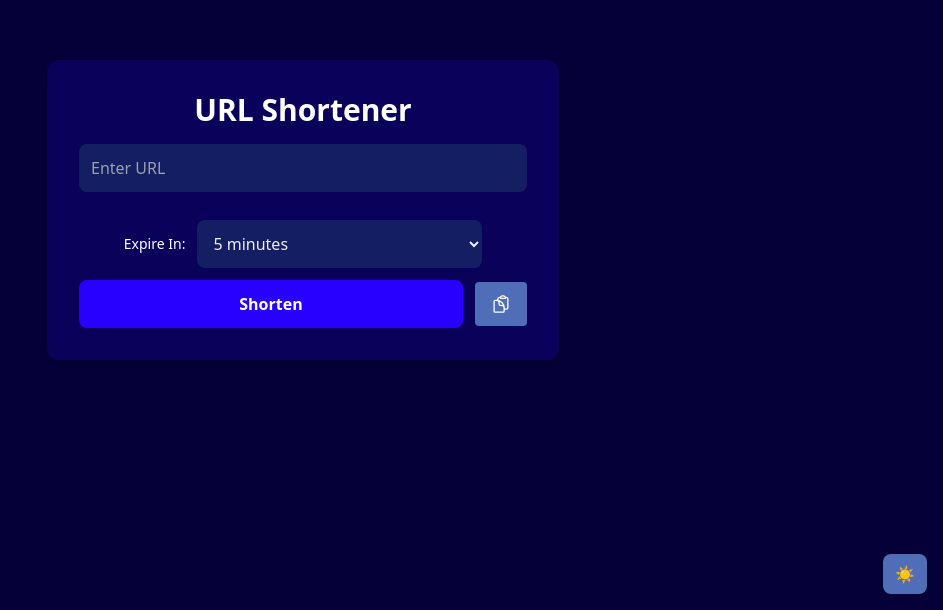
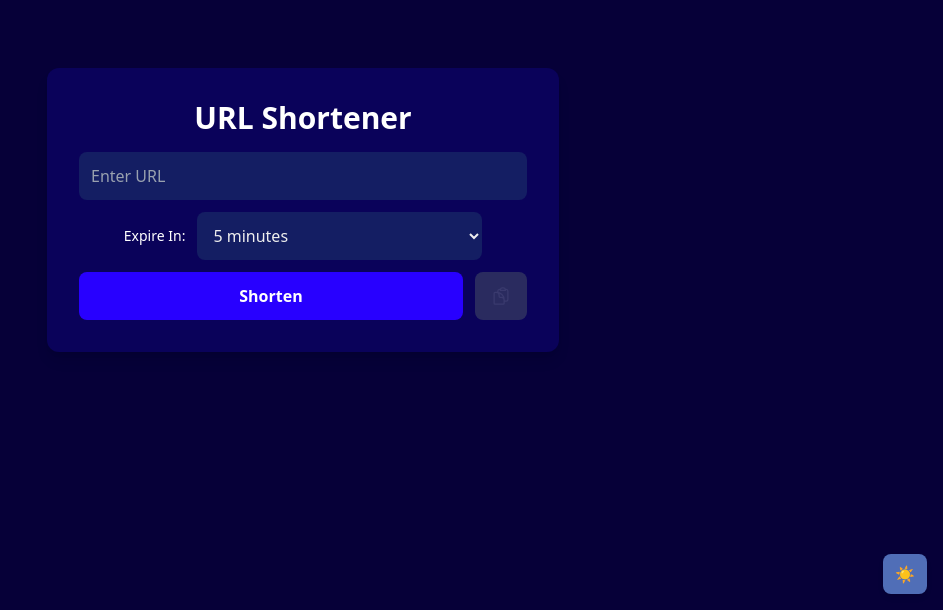
Before and after one commit to cburke6897/URL-Cutr, a React app in the folder frontend/: page / in a window 1280 px wide. Shown: the part 190-800 px from the top of the page, without its empty margins (337-1280 px from the left). Built offline with nearby package versions, Linux system fonts and the light colour scheme; the HTML template or start-up script is replaced by a standard one.

Commit message:
Updates visuals

```diff
--- a/frontend/src/components/CopyButton.jsx
+++ b/frontend/src/components/CopyButton.jsx
@@ -1,7 +1,8 @@
 import { ClipboardDocumentIcon } from '@heroicons/react/24/outline'
 
-export default function CopyButton({ text }) {
+export default function CopyButton({ text, disabled = false }) {
     const copyToClipboard = async () => {
+        if (disabled) return;
         try {
             await navigator.clipboard.writeText(text);
         } catch (err) {
@@ -11,8 +12,13 @@ export default function CopyButton({ text }) {
 
     return (
         <button onClick={copyToClipboard}
-        className="ml-2 px-4 py-3 bg-[var(--color-button)] hover:bg-[var(--color-button-hover)] dark:bg-[var(--color-button-dark)] dark:hover:bg-[var(--color-button-hover-dark)] text-white rounded"
-        title='Copy to clipboard'>
+        disabled={disabled}
+        className={`h-12 ml-2 px-4 py-3 rounded-lg transition-colors flex items-center justify-center ${
+          disabled
+            ? "bg-gray-400 dark:bg-gray-600 text-gray-600 dark:text-gray-500 cursor-not-allowed opacity-50"
+            : "bg-[var(--color-button)] hover:bg-[var(--color-button-hover)] dark:bg-[var(--color-button-dark)] dark:hover:bg-[var(--color-button-hover-dark)] text-white"
+        }`}
+        title={disabled ? 'Generate a short URL first' : 'Copy to clipboard'}>
             <ClipboardDocumentIcon className="h-5 w-5" />
         </button>
     )
--- a/frontend/src/components/ShortenButton.jsx
+++ b/frontend/src/components/ShortenButton.jsx
@@ -2,7 +2,7 @@ export default function ShortenButton({ onClick }) {
   return (
     <button
       onClick={onClick}
-      className="w-full py-3 bg-[var(--color-shorten-button)] hover:bg-[var(--color-shorten-button-hover)] dark:bg-[var(--color-shorten-button-dark)] dark:hover:bg-[var(--color-shorten-button-hover-dark)] text-white font-semibold rounded-lg transition"
+      className="h-12 w-full py-3 bg-[var(--color-shorten-button)] hover:bg-[var(--color-shorten-button-hover)] dark:bg-[var(--color-shorten-button-dark)] dark:hover:bg-[var(--color-shorten-button-hover-dark)] text-white font-semibold rounded-lg transition"
       title="Shorten URL"
     >
       Shorten
--- a/frontend/src/components/UrlInput.jsx
+++ b/frontend/src/components/UrlInput.jsx
@@ -5,7 +5,7 @@ export default function UrlInput({ value, onChange }) {
       placeholder="Enter URL"
       value={value}
       onChange={(e) => onChange(e.target.value)}
-      className="w-full p-3 rounded-lg mb-4 bg-[var(--color-input-bar)] dark:bg-[var(--color-input-bar-dark)] text-[var(--color-input-text)] dark:text-[var(--color-input-text-dark)] placeholder-gray-500 dark:placeholder-gray-400 focus:outline-none focus:ring-2 focus:ring-[var(--color-button)]"
+      className="w-full p-3 rounded-lg bg-[var(--color-input-bar)] dark:bg-[var(--color-input-bar-dark)] text-[var(--color-input-text)] dark:text-[var(--color-input-text-dark)] placeholder-gray-500 dark:placeholder-gray-400 focus:outline-none focus:ring-2 focus:ring-[var(--color-button)]"
     />
   );
 }
```
